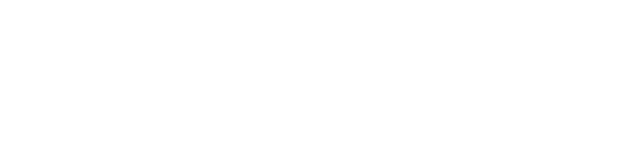
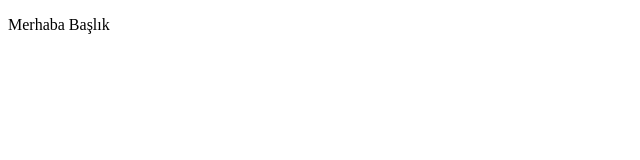
Before and after one commit to Muratmete/replay, a plain HTML site: page index.html in a window 1280 px wide. Shown: the whole page, without its empty margins (0-640 px from the left). Drawn offline with Linux system fonts and the light colour scheme.

Commit message:
index.html

```diff
--- a/index.html
+++ b/index.html
@@ -7,6 +7,6 @@
     <title>Document</title>
 </head>
 <body>
-
+    <p>Merhaba Başlık</p>
 </body>
 </html>
```
